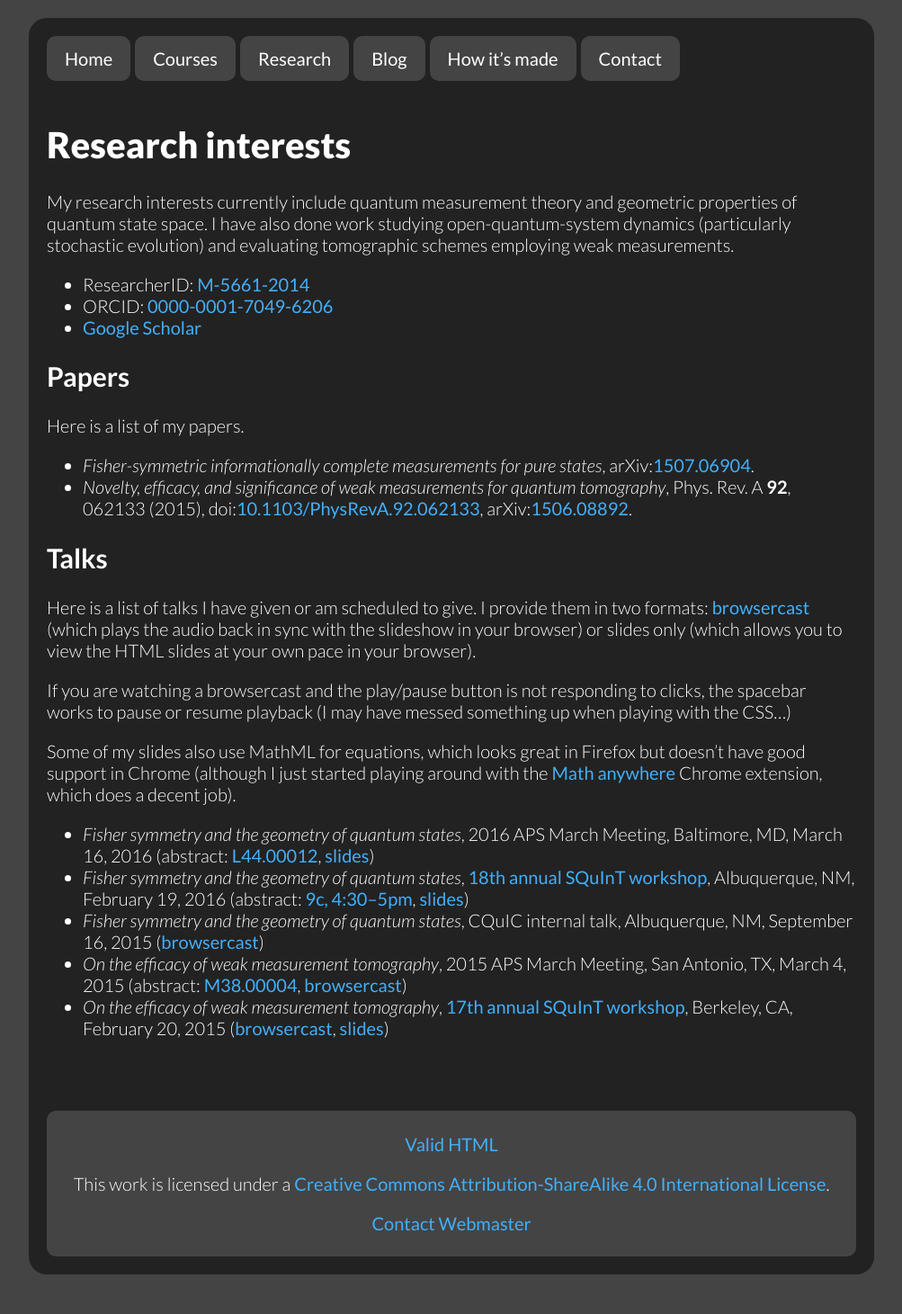
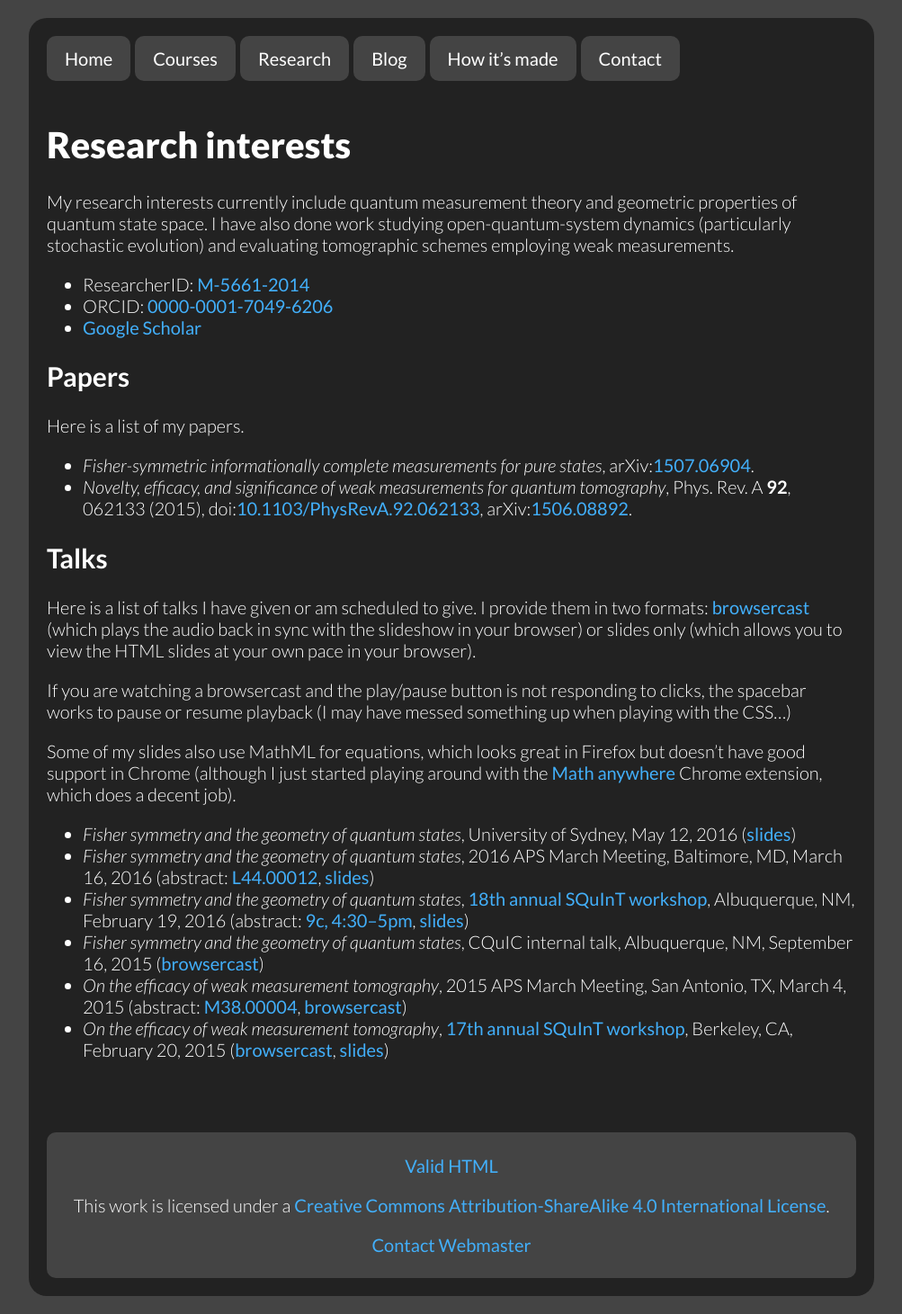
Before and after one commit to jarthurgross/website, a Jekyll site: the page built from research/index.md, in a window 1280 px wide. Shown: the whole page at 90% size, without its empty margins (138-1141 px from the left). Built offline with Jekyll 4.4.1, drawn with Linux system fonts in a browser that asks for light colours; Markdown is read by kramdown in place of the engine named in the settings; before the commit the page ends 1437 px from its top, so only the background shows below that.

Commit message:
Add USydney talk

```diff
--- a/research/index.md
+++ b/research/index.md
@@ -44,6 +44,8 @@ but doesn't have good support in Chrome (although I just started playing around
 with the [Math anywhere][mathanywhere] Chrome extension, which does a decent
 job).
 
+* *Fisher symmetry and the geometry of quantum states*, University of Sydney,
+  May 12, 2016 ([slides][sydney16slides])
 * *Fisher symmetry and the geometry of quantum states*, 2016 APS March Meeting,
   Baltimore, MD, March 16, 2016 (abstract: [L44.00012][aps16abs],
   [slides][aps16slides])
```
Also changed, not shown: other parts of research/index.md (+1 -0 lines).
